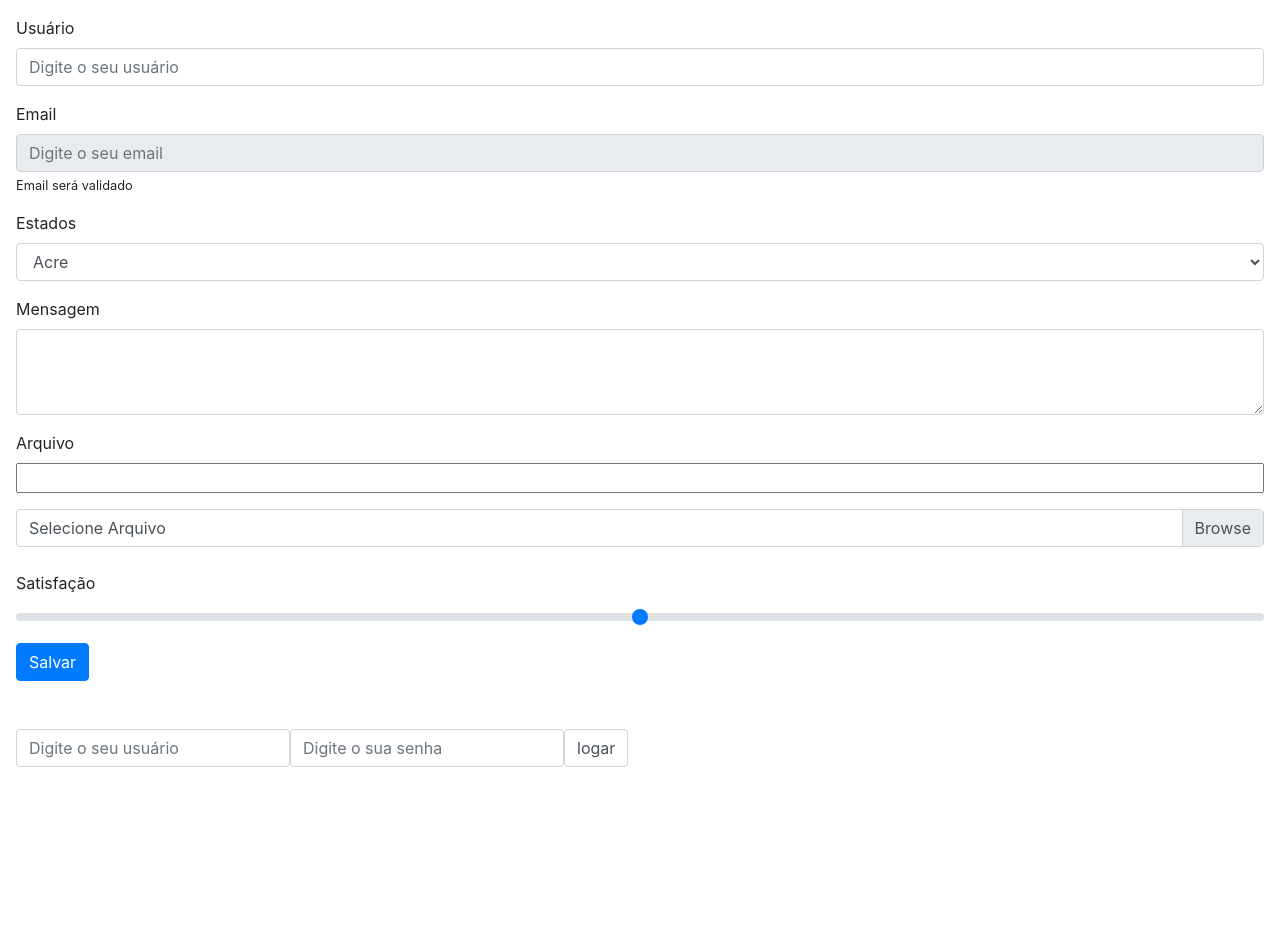
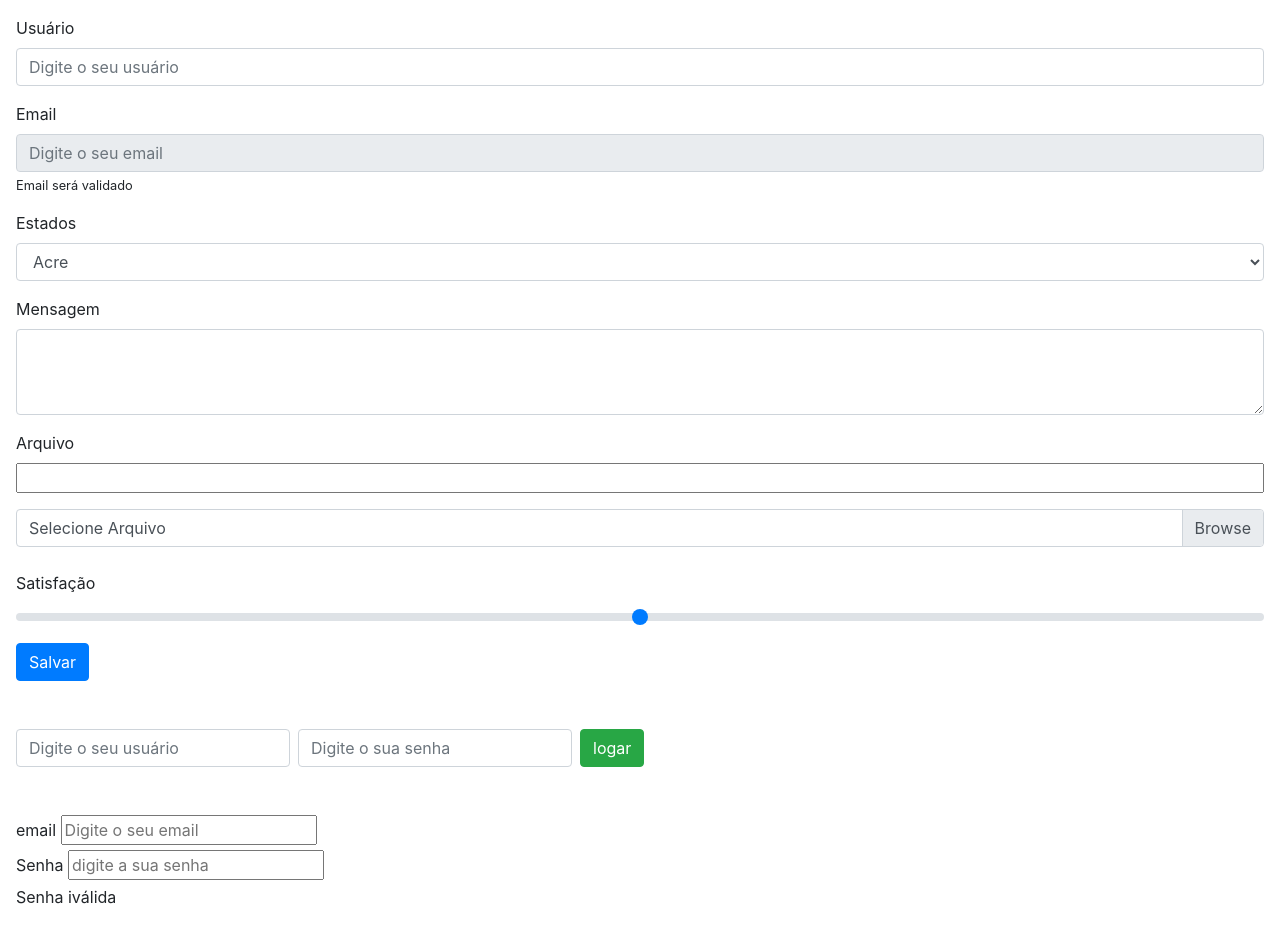
Before and after one commit to rod273/formularios_boostrap, a plain HTML site: page index.html in a window 1280 px wide. Drawn offline with nearby package versions, Linux system fonts and the light colour scheme.

Commit message:
Update index.html

```diff
--- a/index.html
+++ b/index.html
@@ -82,12 +82,34 @@
        <!--formulario inline-->
 
        <form class="form-inline">
-           <input class="form-control" type="text" placeholder="Digite o seu usuário"></input>
-           <input class="form-control" type="password" placeholder="Digite o sua senha"></input>
-           <input class="form-control" type="submit" Value="logar"></input>
+           <input class="form-control mr-2" type="text" placeholder="Digite o seu usuário"></input>
+           <input class="form-control mr-2" type="password" placeholder="Digite o sua senha"></input>
+           <input class="btn btn-success" type="submit" Value="logar"></input>
        </form>
 
        <br><br>
+
+
+    <!--
+        Validação formulario
+        classes: is-valid, is-invalid, invalid-feedback
+    -->
+
+    <form >
+        <div>
+            <label for="email-usuario">email</label>
+            <input type="text" id="email-usuario" placeholder="Digite o seu email">
+        </div>
+
+        <div>
+            <label for="senha-usuario">Senha</label>
+            <input type="email" id="senha-usuario" placeholder="digite a sua senha">
+
+        <div>
+            Senha iválida
+        </div>
+     </div>
+    </form>
 
 
 
```
